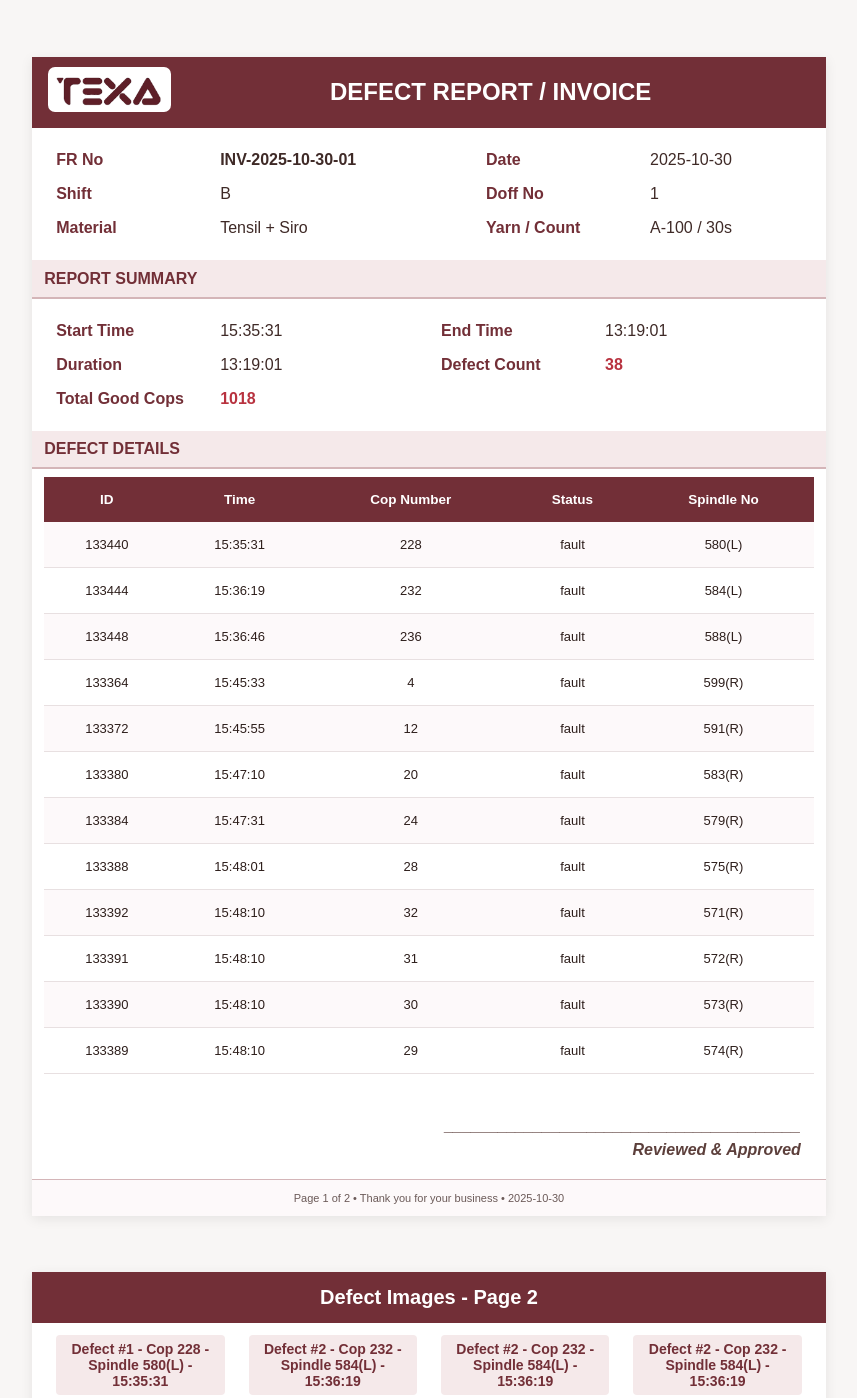
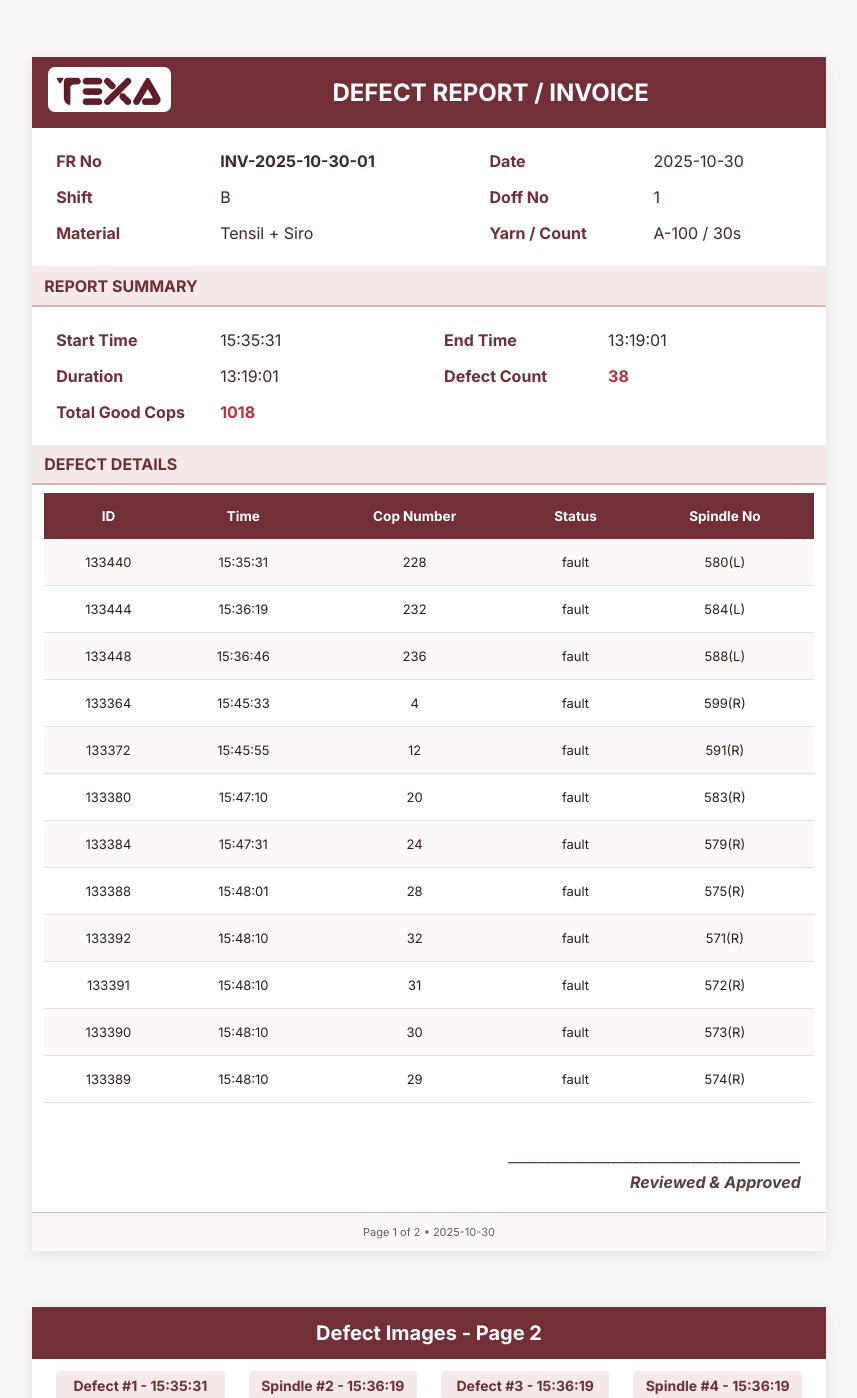
Before and after one commit to akashpt/cone-design, a Python web app: template templates/invoice.html in a window 1280 px wide. Shown: the top 1398 px of the page, without its empty margins (211-1068 px from the left). Run offline with Jinja, Linux system fonts and the light colour scheme; the template is opened without the code that fills it, so the values that code supplies are empty.

Commit message:
invoice design

```diff
--- a/templates/invoice.html
+++ b/templates/invoice.html
@@ -4,8 +4,9 @@
     <meta charset="UTF-8" />
     <title>Defect Report Invoice - Multi Page with Images</title>
     <style>
+      @import url("https://fonts.googleapis.com/css2?family=Inter:ital,opsz,wght@0,14..32,100..900;1,14..32,100..900&display=swap");
       body {
-        font-family: Arial, Helvetica, sans-serif;
+        font-family: "Inter", sans-serif;
         margin: 0;
         padding: 0;
         background: #f8f6f5;
@@ -136,6 +137,7 @@
         background: #f5e9ea;
         padding: 6px;
         border-radius: 4px;
+        margin-bottom: 10px;
       }
       .defect-image {
         max-width: 100%;
@@ -350,9 +352,7 @@
         </td>
       </tr>
       <tr>
-        <td colspan="2" class="footer">
-          Page 1 of 2 • Thank you for your business • 2025-10-30
-        </td>
+        <td colspan="2" class="footer">Page 1 of 2 • 2025-10-30</td>
       </tr>
     </table>
 
@@ -368,11 +368,9 @@
             <tr>
               <td class="image-cell">
                 <div class="image-wrapper">
-                  <div class="image-heading">
-                    Defect #1 - Cop 228 - Spindle 580(L) - 15:35:31
-                  </div>
+                  <div class="image-heading">Defect #1 - 15:35:31</div>
                   <img
-                    src="defect-image-1.jpg"
+                    src="../static/img/defect.jpg"
                     alt="Defect 1"
                     class="defect-image"
                   />
@@ -380,11 +378,9 @@
               </td>
               <td class="image-cell">
                 <div class="image-wrapper">
-                  <div class="image-heading">
-                    Defect #2 - Cop 232 - Spindle 584(L) - 15:36:19
-                  </div>
+                  <div class="image-heading">Spindle #2 - 15:36:19</div>
                   <img
-                    src="defect-image-2.jpg"
+                    src="../static/img/defect.jpg"
                     alt="Defect 2"
                     class="defect-image"
                   />
@@ -392,24 +388,20 @@
               </td>
               <td class="image-cell">
                 <div class="image-wrapper">
-                  <div class="image-heading">
-                    Defect #2 - Cop 232 - Spindle 584(L) - 15:36:19
-                  </div>
+                  <div class="image-heading">Defect #3 - 15:36:19</div>
                   <img
-                    src="defect-image-2.jpg"
-                    alt="Defect 2"
+                    src="../static/img/defect.jpg"
+                    alt="Defect 3"
                     class="defect-image"
                   />
                 </div>
               </td>
               <td class="image-cell">
                 <div class="image-wrapper">
-                  <div class="image-heading">
-                    Defect #2 - Cop 232 - Spindle 584(L) - 15:36:19
-                  </div>
+                  <div class="image-heading">Spindle #4 - 15:36:19</div>
                   <img
-                    src="defect-image-2.jpg"
-                    alt="Defect 2"
+                    src="../static/img/defect.jpg"
+                    alt="Defect 4"
                     class="defect-image"
                   />
                 </div>
@@ -418,48 +410,40 @@
             <tr>
               <td class="image-cell">
                 <div class="image-wrapper">
-                  <div class="image-heading">
-                    Defect #3 - Cop 236 - Spindle 588(L) - 15:36:46
-                  </div>
+                  <div class="image-heading">Spindle #5 - 15:36:46</div>
                   <img
-                    src="defect-image-3.jpg"
-                    alt="Defect 3"
+                    src="../static/img/defect.jpg"
+                    alt="Defect 5"
                     class="defect-image"
                   />
                 </div>
               </td>
               <td class="image-cell">
                 <div class="image-wrapper">
-                  <div class="image-heading">
-                    Defect #4 - Cop 4 - Spindle 599(R) - 15:45:33
-                  </div>
+                  <div class="image-heading">Defect #6 - 15:45:33</div>
                   <img
-                    src="defect-image-4.jpg"
-                    alt="Defect 4"
+                    src="../static/img/defect.jpg"
+                    alt="Defect 6"
                     class="defect-image"
                   />
                 </div>
               </td>
               <td class="image-cell">
                 <div class="image-wrapper">
-                  <div class="image-heading">
-                    Defect #4 - Cop 4 - Spindle 599(R) - 15:45:33
-                  </div>
+                  <div class="image-heading">Defect #7 - 15:45:33</div>
                   <img
-                    src="defect-image-4.jpg"
-                    alt="Defect 4"
+                    src="../static/img/defect.jpg"
+                    alt="Defect 7"
                     class="defect-image"
                   />
                 </div>
               </td>
               <td class="image-cell">
                 <div class="image-wrapper">
-                  <div class="image-heading">
-                    Defect #4 - Cop 4 - Spindle 599(R) - 15:45:33
-                  </div>
+                  <div class="image-heading">Spindle #8 - 15:45:33</div>
                   <img
-                    src="defect-image-4.jpg"
-                    alt="Defect 4"
+                    src="../static/img/defect.jpg"
+                    alt="Defect 8"
                     class="defect-image"
                   />
                 </div>
@@ -468,11 +452,8 @@
           </table>
         </td>
       </tr>
-
       <tr>
-        <td class="footer">
-          Page 2 of 2 • Thank you for your business • 2025-10-30
-        </td>
+        <td class="footer">Page 2 of 2 • 2025-10-30</td>
       </tr>
     </table>
   </body>
```
